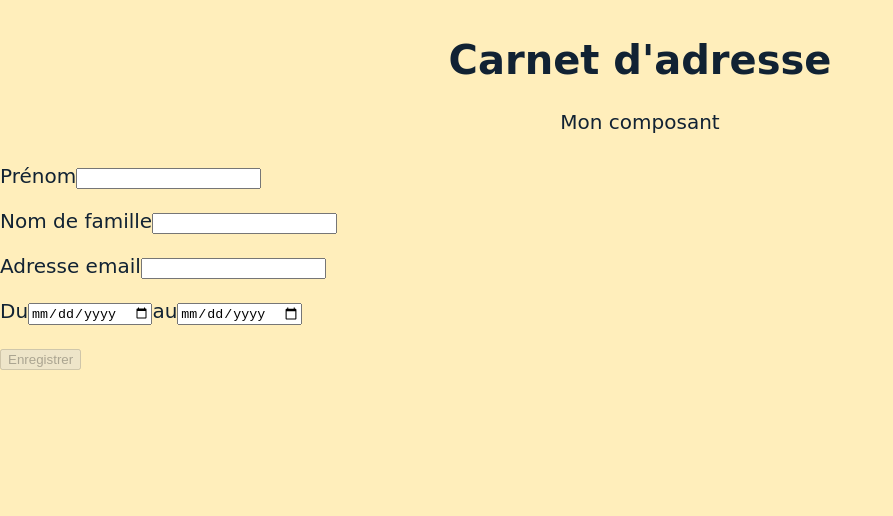
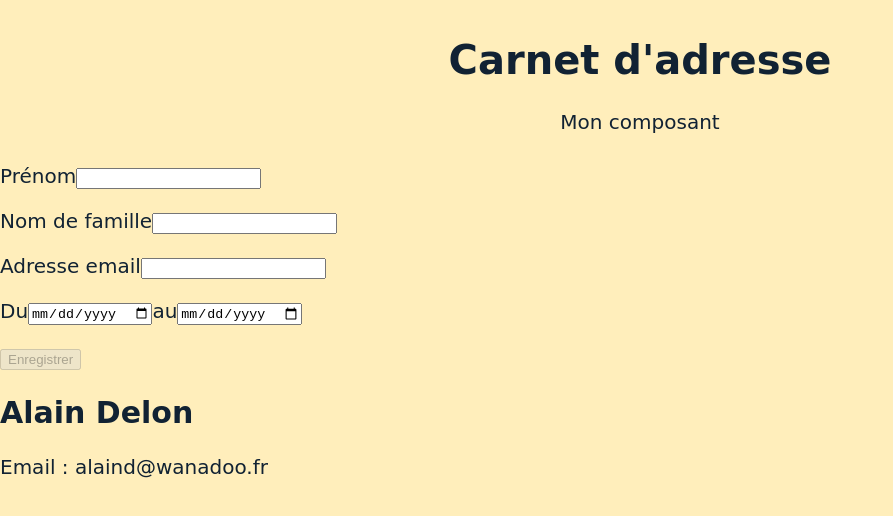
Before and after one commit to pbreteche/ng23w05, an Angular app: page /contact/0 in a window 1280 px wide. Shown: the top 516 px of the page, without its empty margins (0-893 px from the left). Built offline with nearby package versions, Linux system fonts and the light colour scheme.

Commit message:
chargement directement par la page "détail"

```diff
--- a/src/app/contact-detail/contact-detail.component.html
+++ b/src/app/contact-detail/contact-detail.component.html
@@ -1,4 +1,4 @@
-<article *ngIf="contact">
+<article *ngIf="contact$|async as contact">
   <h2>{{contact.firstName}} {{contact.lastName}}</h2>
   <p>Email : {{contact.email}}</p>
 </article>
--- a/src/app/contact-detail/contact-detail.component.ts
+++ b/src/app/contact-detail/contact-detail.component.ts
@@ -2,6 +2,7 @@ import {Component, OnInit} from '@angular/core';
 import {Contact} from "../../model/contact";
 import {ActivatedRoute, ParamMap} from "@angular/router";
 import {ContactListService} from "../contact/contact-list.service";
+import {Observable} from "rxjs";
 
 @Component({
   selector: 'app-contact-detail',
@@ -9,7 +10,7 @@ import {ContactListService} from "../contact/contact-list.service";
   styleUrls: ['./contact-detail.component.scss']
 })
 export class ContactDetailComponent implements OnInit {
-  contact?: Contact;
+  contact$?: Observable<Contact>;
 
   constructor(
     private activatedRoute: ActivatedRoute,
@@ -19,7 +20,7 @@ export class ContactDetailComponent implements OnInit {
     this.activatedRoute.paramMap.subscribe((params: ParamMap) => {
       const index = params.get('index');
       if (index != null) {
-        this.contact = this.contactList.get(+index);
+        this.contact$ = this.contactList.get(+index);
       }
     });
   }
--- a/src/app/contact/contact-list.service.ts
+++ b/src/app/contact/contact-list.service.ts
@@ -1,13 +1,14 @@
 import { Injectable } from '@angular/core';
 import {Contact} from "../../model/contact";
 import {HttpClient, HttpHeaders} from "@angular/common/http";
-import {catchError, firstValueFrom, throwError} from "rxjs";
+import {catchError, firstValueFrom, map, Observable, ReplaySubject, throwError} from "rxjs";
 
 @Injectable({
   providedIn: 'root'
 })
 export class ContactListService {
   list: Contact[] = [];
+  private _subject = new ReplaySubject<Contact[]>(1);
   constructor(
     private http: HttpClient
   ) {
@@ -22,6 +23,7 @@ export class ContactListService {
       })
       .then(data => {
         this.list.push(...data as Contact[]);
+        this._subject.next(this.list);
       });
   }
 
@@ -36,7 +38,9 @@ export class ContactListService {
       .subscribe(data => console.log(data))
   }
 
-  get(index: number): Contact|undefined {
-    return this.list[index];
+  get(index: number): Observable<Contact> {
+    return this._subject.pipe(
+      map((contacts: Contact[]) => contacts[index])
+    )
   }
 }
```
